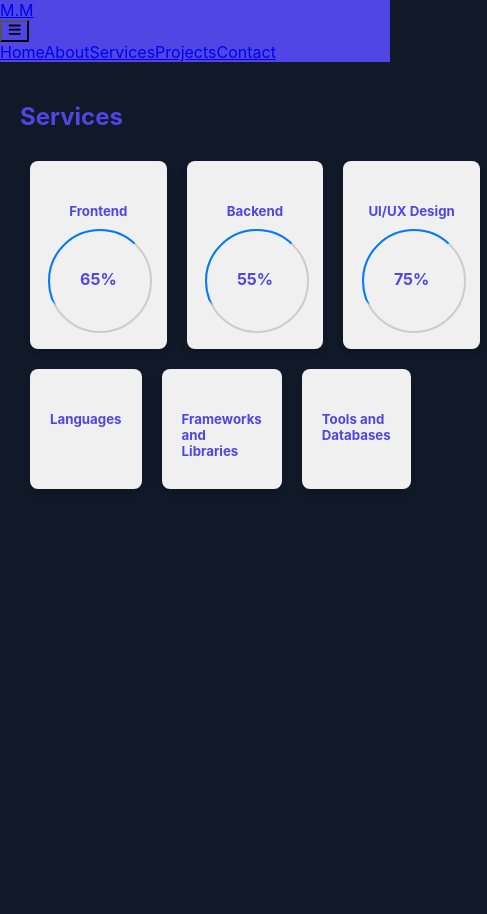
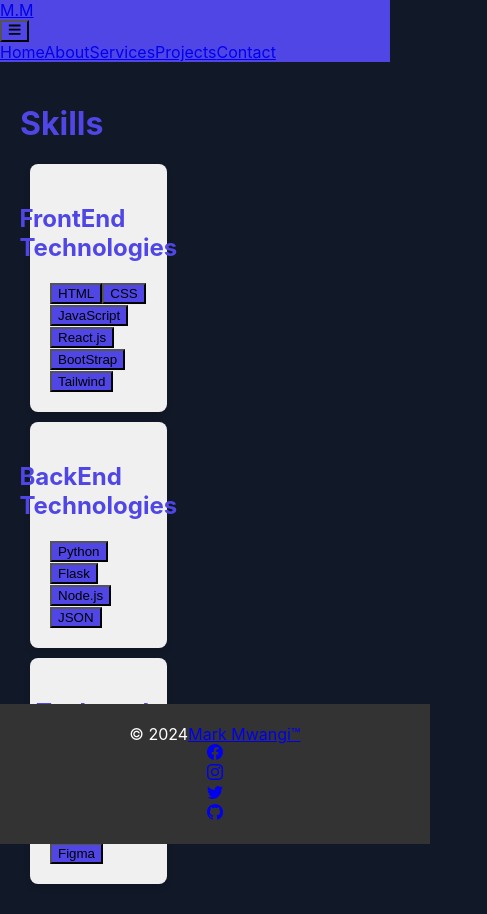
Before and after one commit to mark9559/mark-portifolio, a React (Create React App) app in the folder myportifolio/: page /services in a window 390 px wide. Shown: the whole page, 487 px wide, since content can reach past the window. Before the commit the page ends 844 px from the top, so only its background shows below. Built offline with nearby package versions, Linux system fonts and the light colour scheme.

Commit message:
Adding Responsiveness

```diff
--- a/myportifolio/src/App.js
+++ b/myportifolio/src/App.js
@@ -10,13 +10,18 @@
 import Contact from './components/contact/Contact';
 import ThemePicker from './components/themepicker/ThemePicker.js';
 import Services from './components/services/Services.js';
+// import './index.css'
+import CustomFooter from './components/Footer.js';
+import FlowbiteNavbar from './components/navbar/Navbar';
+import FlowbiteFooter from './components/Footer.js';
 
 
 function App() {
   return (
     <BrowserRouter>
       <div className="App">
-        <Navbar />
+        <FlowbiteNavbar />
+
 
         <Routes>
           <Route path="/" element={<Home />} />
@@ -25,6 +30,9 @@
           <Route path="/projects" element={<Projects />} />
           <Route path="/contact" element={<Contact />} />
         </Routes>
+
+
+        <FlowbiteFooter />
       </div>
     </BrowserRouter>
   );
--- a/myportifolio/src/components/about/About.js
+++ b/myportifolio/src/components/about/About.js
@@ -5,6 +5,8 @@
 import myImg from '../../assets/mark.jpg'
 import AOS from 'aos';
 import 'aos/dist/aos.css';
+import { Button } from 'flowbite-react';
+
 
 const About = () => {
   return (
@@ -20,7 +22,11 @@
 
           As a Full Stack Developer, I specialize in crafting seamless web solutions that blend innovation with functionality. With a knack for front-end aesthetics and robust back-end architecture, I bring ideas to life by harnessing the power of various technologies. Simultaneously, as a Business Development Consultant, I leverage my technical expertise to drive strategic growth initiatives, identifying opportunities, and fostering lasting partnerships. My passion lies in bridging the gap between technology and business, delivering solutions that not only meet but exceed expectations.
         </p>
-        <button className="cv-button">Download CV</button>
+        <div className="flex flex-wrap gap-4 justify-center mt-8">
+              <Button color="purple" pill>
+                Download CV
+              </Button>
+        </div>
       </div>
     </div>
   );
--- a/myportifolio/src/components/contact/Contact.js
+++ b/myportifolio/src/components/contact/Contact.js
@@ -1,7 +1,15 @@
-// components/Contact/Contact.js
-
 import React, { useState, useEffect } from 'react';
-import { FaEnvelope, FaLinkedin, FaGithub, FaTwitter } from 'react-icons/fa';
+import {
+  FaEnvelope,
+  FaLinkedin,
+  FaGithub,
+  FaTwitter,
+} from 'react-icons/fa';
+import {
+  Button,
+  TextInput,
+  Textarea,
+} from 'flowbite-react'; // Import Flowbite components
 import './contact.css';
 import AOS from 'aos';
 import 'aos/dist/aos.css';
@@ -32,59 +40,79 @@
 
   return (
     <div className="contact-container" data-aos="fade-up">
-      <h2>Get In Touch</h2>
+      <h1 className="contact-get-in-touch">Get In Touch</h1>
       <p className="contact-description">
         Thank you for visiting! Please feel free to get in touch via email or social media.
       </p>
-      <h2>Socials</h2>
+      <h2 className="contact-get-in-touch">Socials</h2>
 
       <div className="contact-icons" data-aos="fade-up">
+        <div className="social-icon">
           <a href="mailto:mwangimark57@gmail.com">
             <FaEnvelope />
             <span>Email</span>
           </a>
+        </div>
+        <div className="social-icon">
           <a href="https://www.linkedin.com/in/mark-mwangi-188b70249/">
             <FaLinkedin />
             <span>Linkedin</span>
           </a>
+        </div>
+        <div className="social-icon">
           <a href="https://github.com/mark9559">
             <FaGithub />
             <span>GitHub</span>
           </a>
+        </div>
+        <div className="social-icon">
           <a href="https://twitter.com/mwangimarkt">
             <FaTwitter />
             <span>Twitter</span>
           </a>
         </div>
+      </div>
       <p className="contact-get-in-touch">Let's Connect!</p>
-      <h2>Send Me a Message</h2>
+      <h2 className="contact-get-in-touch">Send Me a Message</h2>
 
       <form className="contact-form" onSubmit={handleSubmit} data-aos="fade-up">
-        <input
+        <div className="form-group">
+          <label htmlFor="name"></label>
+          <TextInput
             type="text"
+            id="name"
             name="name"
             placeholder="Your Name"
             value={formData.name}
             onChange={handleChange}
             required
           />
-        <input
+        </div>
+        <div className="form-group">
+          <label htmlFor="email"></label>
+          <TextInput
             type="email"
+            id="email"
             name="email"
             placeholder="Your Email"
             value={formData.email}
             onChange={handleChange}
             required
           />
-        <textarea
+        </div>
+        <div className="form-group">
+          <label htmlFor="message"></label>
+          <Textarea
+            id="message"
             name="message"
             placeholder="Your Message"
             rows={10}
             value={formData.message}
             onChange={handleChange}
             required
-        ></textarea>
-        <button type="submit">Send Message</button>
+          />
+        </div>
+        <Button type="submit">Send Message</Button>
       </form>
     </div>
   );
--- a/myportifolio/src/components/home/Home.js
+++ b/myportifolio/src/components/home/Home.js
@@ -1,45 +1,55 @@
 import React, { useEffect } from 'react';
+import Typed from 'react-typed';
 import AOS from 'aos';
 import 'aos/dist/aos.css';
 import './home.css';
-import Typed from 'react-typed';
-import myImage from '../../assets/markk.jpg'; // Import your image
+import myImage from '../../assets/markk.jpg';
+import { Button } from 'flowbite-react';
+
 
 const Home = () => {
   useEffect(() => {
     AOS.init({
-      duration: 1000, // Animation duration
-      once: true, // Only run once on scroll
+      duration: 1000,
+      once: true,
     });
   }, []);
 
   return (
-    <div className="home-container">
-      <div className="content">
-      <div className="image-content" data-aos="fade-in" >
-        <img src={myImage} alt="My Image" className='my-image' />
-      </div>
-        <div className="text-content" data-aos="fade-up" data-aos-duration="1000">
-          <h1>Mark Mwangi</h1>
-          <h2>I am a:
-          <Typed
-            strings={["Full-Stack Software Developer", "Business Development Consultant"]}
-            typeSpeed={150}
-            backSpeed={150}
-            loop
+    <div className="home-container bg-gray-900 text-white min-h-screen flex items-center justify-center">
+      <div className="content max-w-5xl mx-auto p-8 sm:p-12 flex flex-col items-center">
+        <div className="image-content mb-8" data-aos="fade-in">
+          <img
+            src={myImage}
+            alt="My Image"
+            className="my-image rounded-full shadow-md w-64 h-64 object-cover"
           />
+        </div>
+        <div className="text-content text-center" data-aos="fade-up" data-aos-duration="1000">
+          <h1 className="text-4xl sm:text-5xl font-bold mb-4">Mark Mwangi</h1>
+          <h2 className="text-lg sm:text-xl mb-6">
+            I am{' '}
+            <Typed
+              strings={['a Full-Stack Software Developer', 'a Business Development Consultant']}
+              typeSpeed={50}
+              backSpeed={50}
+              loop
+            />
           </h2>
-          <p>
-            Welcome to my portfolio! I am a passionate and dedicated individual in the field of technology and business development.
+          <p className="text-gray-300 mb-8">
+            Welcome to my portfolio! I am a passionate and dedicated individual in the field of
+            technology and business development.
           </p>
-          <div className="buttons">
-            <button className="cv-button">Download CV</button>
-            <button className="contact-button">Get in Touch</button>
+          <div className="flex flex-wrap gap-4 justify-center mt-8">
+              <Button color="purple" pill>
+                Download CV
+              </Button>
+              <Button color="purple" pill>
+                Get In Touch
+              </Button>
           </div>
         </div>
-        {/* Add more content as needed */}
       </div>
-
     </div>
   );
 };
--- a/myportifolio/src/components/services/Services.js
+++ b/myportifolio/src/components/services/Services.js
@@ -1,55 +1,51 @@
 import React from 'react';
-import './services.css';
+import './services.css'; // Import your custom styles if needed
+import { Button } from 'flowbite-react';
+
 
 const Services = () => {
   return (
     <div className="services-container">
-      <div className="services-top">
-        <h2>Services</h2>
-        <div className="service-cards">
+      <h1 className="section-title">Skills</h1>
+      <div className="cards-container">
+        {/* Service Card 1 */}
         <div className="service-card">
-            <h5 className="service-title">Frontend</h5>
-            <div className="progress-circle">
-              <div className="progress-circle-bg"></div>
-              <div className="progress-circle-fill"></div>
-              <span className="progress-label">65%</span>
-            </div>
+          <h2 className='mb-5'>FrontEnd Technologies</h2>
+          <div className="chips-container ">
+          <Button color="dark"  pill>HTML</Button>
+          <Button color="dark"  pill>CSS</Button>
+          <Button color="dark"  pill>JavaScript</Button>
+          <Button color="dark"  pill>React.js</Button>
+          <Button color="dark"  pill>BootStrap</Button>
+          <Button color="dark"  pill>Tailwind</Button>
+
+
           </div>
-          <div className="service-card">
-            <h5 className="service-title">Backend</h5>
-            <div className="progress-circle">
-              <div className="progress-circle-bg"></div>
-              <div className="progress-circle-fill"></div>
-              <span className="progress-label">55%</span>
-            </div>
+
+
+        </div>
+
+        {/* Service Card 2 */}
+        <div className="service-card">
+          <h2 className='mb-5' >BackEnd Technologies</h2>
+          <div className="chips-container">
+          <Button color="dark"  pill>Python</Button>
+          <Button color="dark"  pill>Flask</Button>
+          <Button color="dark"  pill>Node.js</Button>
+          <Button color="dark"  pill>JSON</Button>
           </div>
-          <div className="service-card">
-            <h5 className="service-title">UI/UX Design</h5>
-            <div className="progress-circle">
-              <div className="progress-circle-bg"></div>
-              <div className="progress-circle-fill"></div>
-              <span className="progress-label">75%</span>
-            </div>
+        </div>
+
+        {/* Service Card 2 */}
+        <div className="service-card">
+          <h2 className='mb-5'>Tools and Databases</h2>
+          <div className="chips-container">
+          <Button color="dark"  pill>SQL</Button>
+          <Button color="dark"  pill>Postgres</Button>
+          <Button color="dark"  pill>Git</Button>
+          <Button color="dark"  pill>GitHub</Button>
+          <Button color="dark"  pill>Figma</Button>
           </div>
-          {/* Add similar cards for UI/UX design and Backend */}
-        </div>
-      </div>
-
-      <div className="services-bottom">
-        <div className="service-cards">
-          <div className="service-card">
-            <h5 className="service-title">Languages</h5>
-            {/* Add content for languages */}
-          </div>
-          <div className="service-card">
-            <h5 className="service-title">Frameworks and Libraries</h5>
-            {/* Add content for frameworks and libraries */}
-          </div>
-          <div className="service-card">
-            <h5 className="service-title">Tools and Databases</h5>
-            {/* Add content for tools and libraries */}
-          </div>
-          {/* Add similar cards for frameworks/libraries and tools/databases */}
         </div>
       </div>
     </div>
```
Also changed, not shown: myportifolio/src/components/projects/Projects.js (line endings or trailing spaces). Lines whose indentation alone changed are shown as unchanged.
